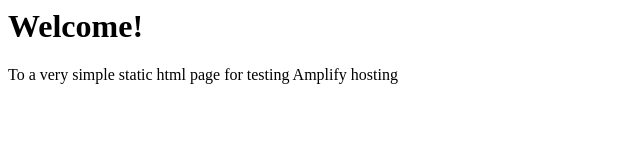
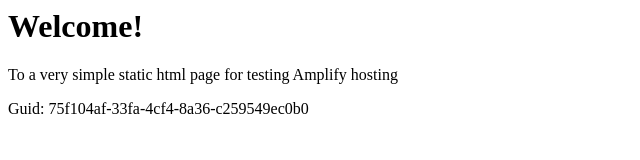
Before and after one commit to amplify-github-test-hkg/Github-PR-Commit-Integration-Test-DoNotTouch-Gith-P5X5MO5I-v1-prod-ap-east-1, a website: page src/index.html in a window 1280 px wide. Shown: the whole page, without its empty margins (0-640 px from the left). Drawn offline with Linux system fonts and the light colour scheme.

Commit message:
commit from integ tests

```diff
--- a/src/index.html
+++ b/src/index.html
@@ -1,3 +1,5 @@
+
+
 <html lang="en">
 
 <head>
@@ -10,6 +12,6 @@
 <body>
     <h1>Welcome!</h1>
     <p>To a very simple static html page for testing Amplify hosting</p>
-</body>
+    <p>Guid: 75f104af-33fa-4cf4-8a36-c259549ec0b0</p></body>
 
 </html>
```
